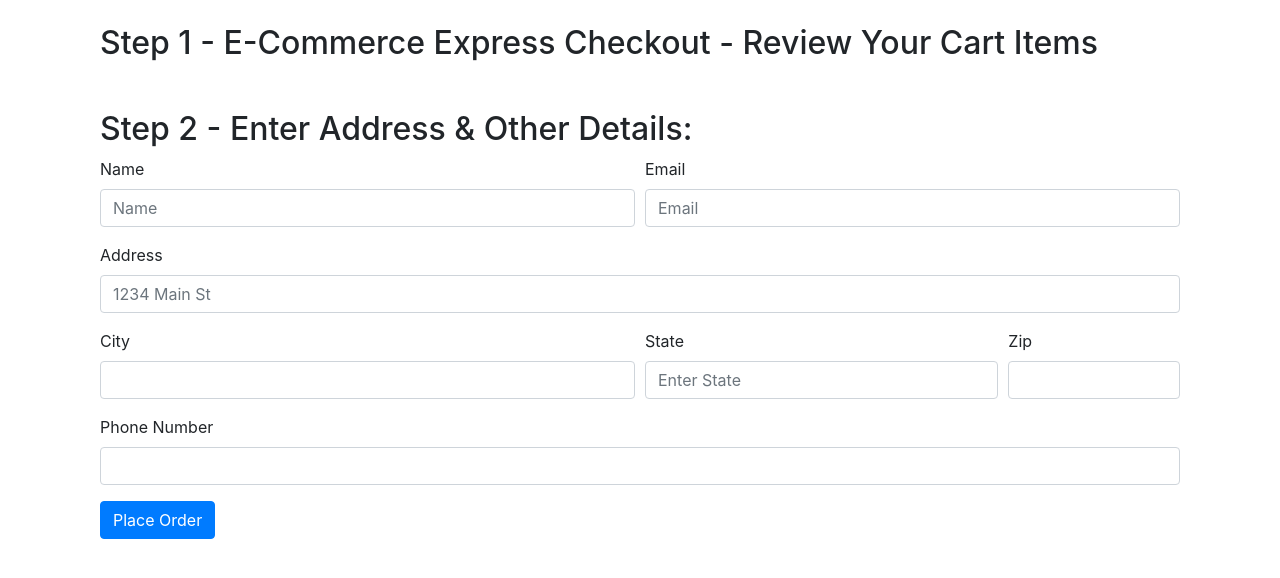
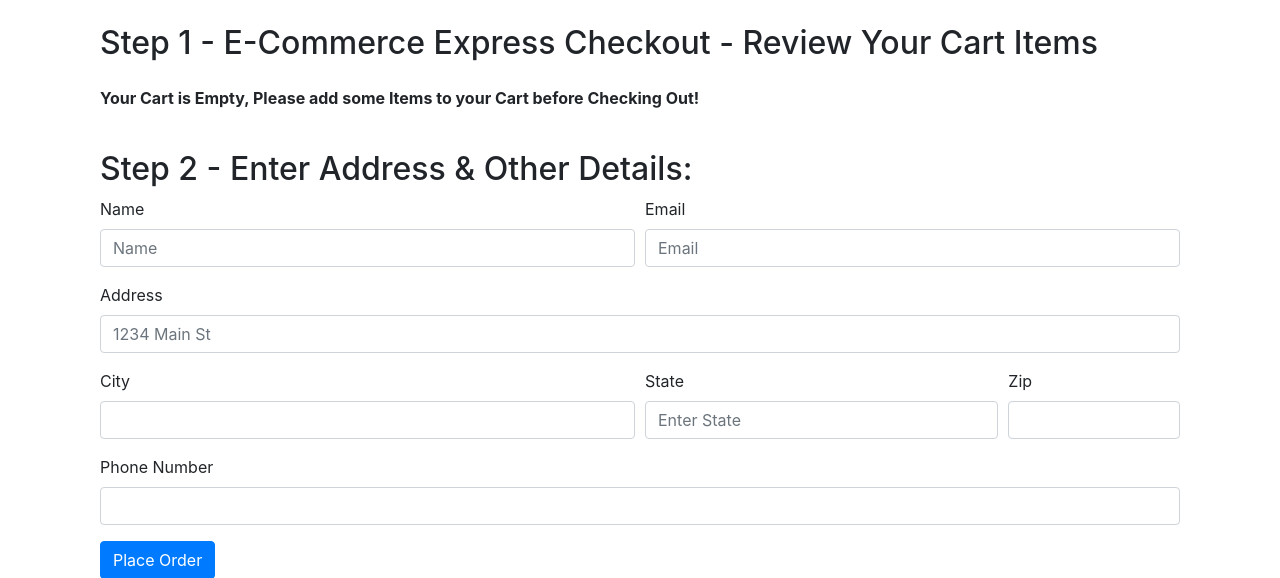
Before and after one commit to aayush999999/my-first-project, a Django app: page /checkout in a window 1280 px wide. Shown: the part 56-634 px from the top of the page. Run offline with Django 4.2, Linux system fonts and the light colour scheme; parts of the project's set-up code (start-up, migrations or seed data) failed here and were passed over.

Commit message:
checkout_BD

```diff
--- a/home/views.py
+++ b/home/views.py
@@ -134,14 +134,15 @@ def search(request):
 def checkout(request):
     if request.method=="POST":
         print(request)
+        items_json=request.POST.get('items','')
         name=request.POST.get('name', '')
         email=request.POST.get('email', '')
         addr=request.POST.get('addr', '')
         city=request.POST.get('city', '')
         state=request.POST.get('state', '')
-        zip=request.POST.get('zip', '')
+        zip_code=request.POST.get('zip_code', '')
         number=request.POST.get('number', '')
-        checkout = Checkout(name=name, email=email, addr=addr, city=city, state=state, zip=zip, number=number)
+        checkout = Checkout(items_json, name=name, email=email, addr=addr, city=city, state=state, zip=zip, number=number)
         checkout.save()
         # print(name,email,addr, city, state, zip, number )
     return render(request, "checkout.html")
--- a/templates/checkout.html
+++ b/templates/checkout.html
@@ -82,15 +82,25 @@ if (localStorage.getItem('cart') == null) {
     cart = JSON.parse(localStorage.getItem('cart'));
   }
   console.log(cart);
+  var sum = 0;
+  if ($.isEmptyObject(cart)){
+    // If object is empty
+    mystr = `<p><b>Your Cart is Empty, Please add some Items  to your Cart before Checking Out!</b></p>`
+    $('#items').append(mystr);
+  }else{
   for(item in cart){
     let name = cart[item][1];
     let qty = cart[item][0];
+    sum = sum + qty;
     mystr = `<li class="list-group-item d-flex justify-content-between align-items-center">
         ${name}
         <span class="badge badge-primary badge-pill">${qty}</span>
     </li>`
     $('#items').append(mystr);
+     }
   }
+
+  document.getElementById('cart').innerHTML = sum;
 </script>
 
 {% endblock %}
```
Also changed, not shown: home/models.py (+8 -7 lines).
